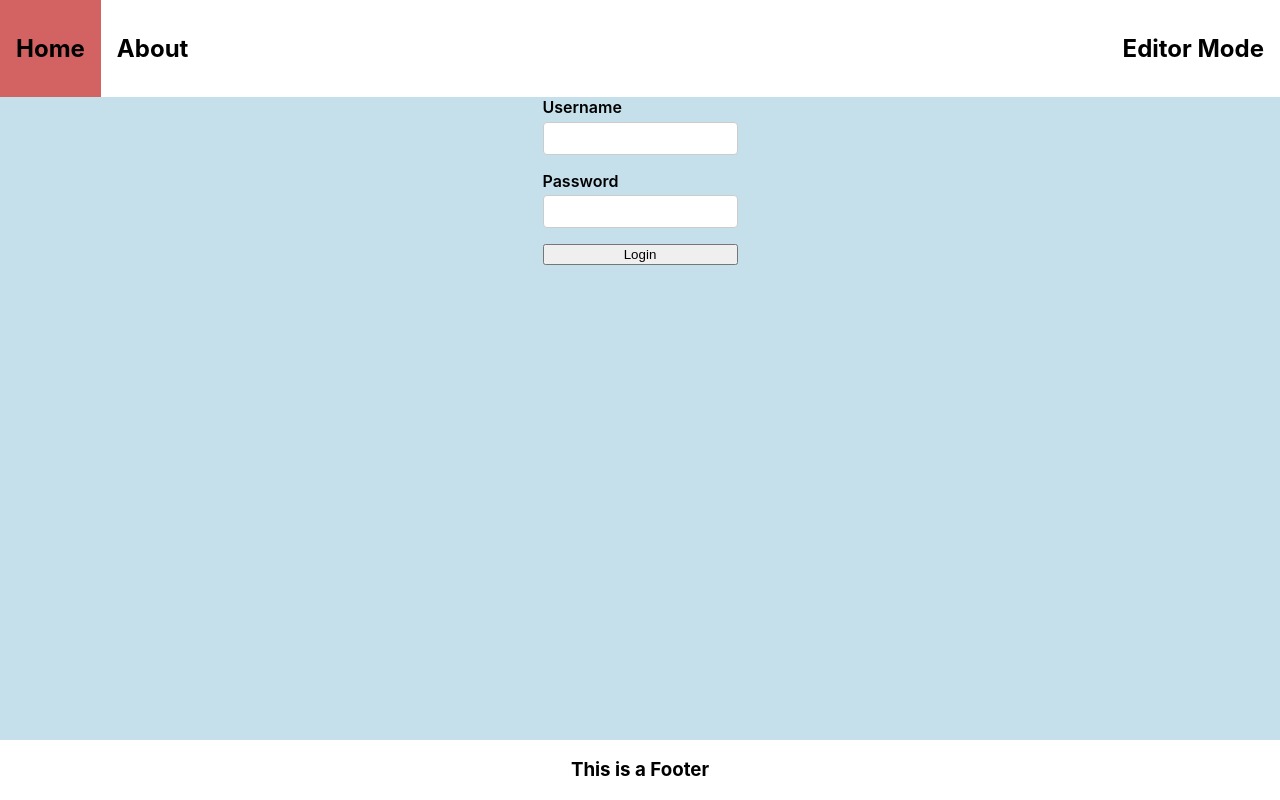
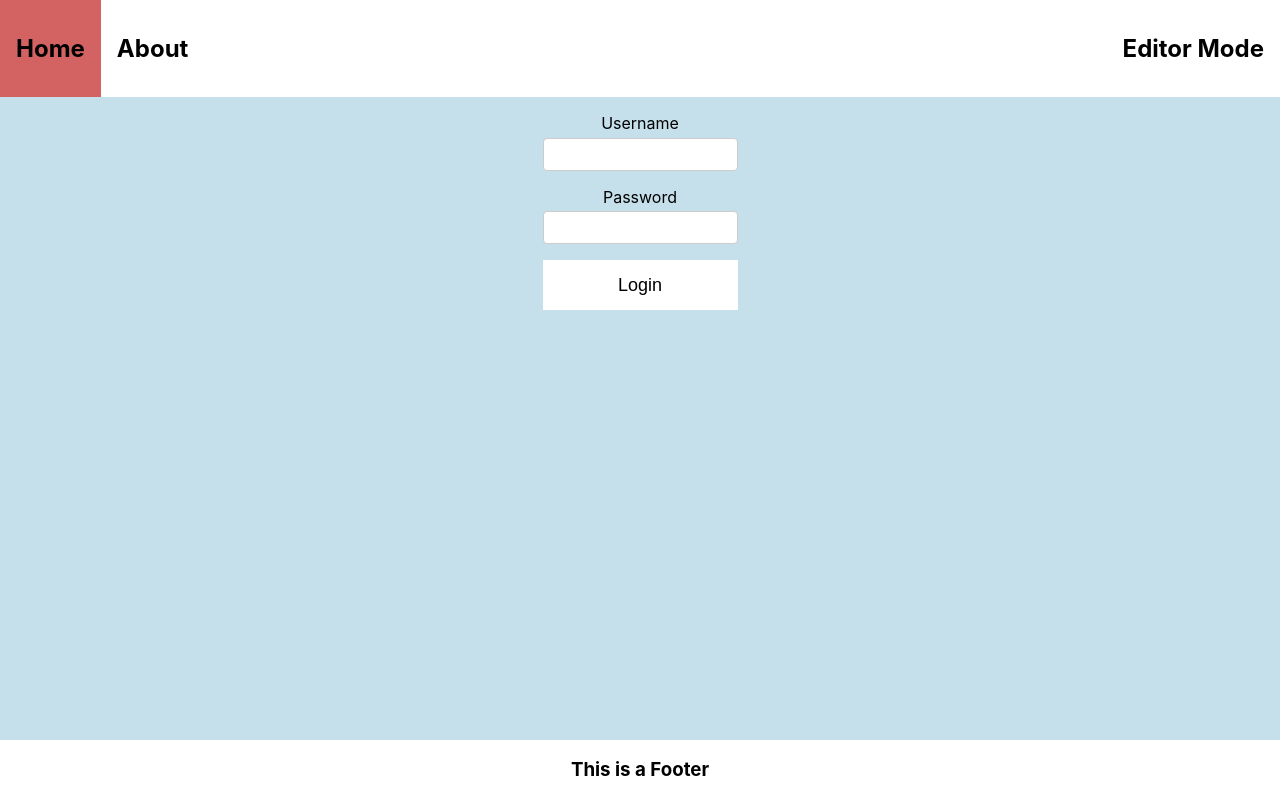
Before and after one commit to Eloi-Perez/simple-content-editor, a Next.js app: page /login in a window 1280 px wide. Built offline with nearby package versions, Linux system fonts and the light colour scheme.

Commit message:
login style

```diff
--- a/pages/login.js
+++ b/pages/login.js
@@ -1,5 +1,7 @@
 import { useState } from 'react'
 import { useRouter } from 'next/router'
+
+import s from '../styles/login.module.css'
 
 export default function Login() {
     const router = useRouter()
@@ -32,7 +34,7 @@ export default function Login() {
 
     return (
         <div>
-            <form onSubmit={handleSubmit}>
+            <form className={s.form} onSubmit={handleSubmit}>
                 <label>
                     <span>Username</span>
                     <input type="text" name="username" required />
@@ -42,28 +44,7 @@ export default function Login() {
 
                 <button type="submit">Login</button>
 
-                {errorMsg && <p className="error">{errorMsg}</p>}
-
-                <style jsx>{`
-                    form,
-                    label {
-                    display: flex;
-                    flex-flow: column;
-                    }
-                    label > span {
-                    font-weight: 600;
-                    }
-                    input {
-                    padding: 8px;
-                    margin: 0.3rem 0 1rem;
-                    border: 1px solid #ccc;
-                    border-radius: 4px;
-                    }
-                    .error {
-                    color: brown;
-                    margin: 1rem 0 0;
-                    }
-                `}</style>
+                {errorMsg && <p className={s.error}>{errorMsg}</p>}
             </form>
         </div>
     )
--- /dev/null
+++ b/styles/login.module.css
@@ -0,0 +1,34 @@
+.form {
+margin-top: 1rem;
+}
+.form,
+.form label {
+    display: flex;
+    flex-flow: column;
+    text-align: center;
+}
+.form > span {
+    font-weight: 600;
+}
+.form input {
+    padding: 8px;
+    margin: 0.3rem 0 1rem;
+    border: 1px solid #ccc;
+    border-radius: 4px;
+    text-align: center;
+}
+.form input[type="text"] {
+}
+.error {
+    color: rgb(255, 0, 0);
+    margin: 1rem 0 0;
+}
+.form button {
+    background-color: white;
+    border-style: none;
+    height: 50px;
+    font-size: large;
+}
+.form button:hover {
+    background-color: var(--primary-color);
+}
```
